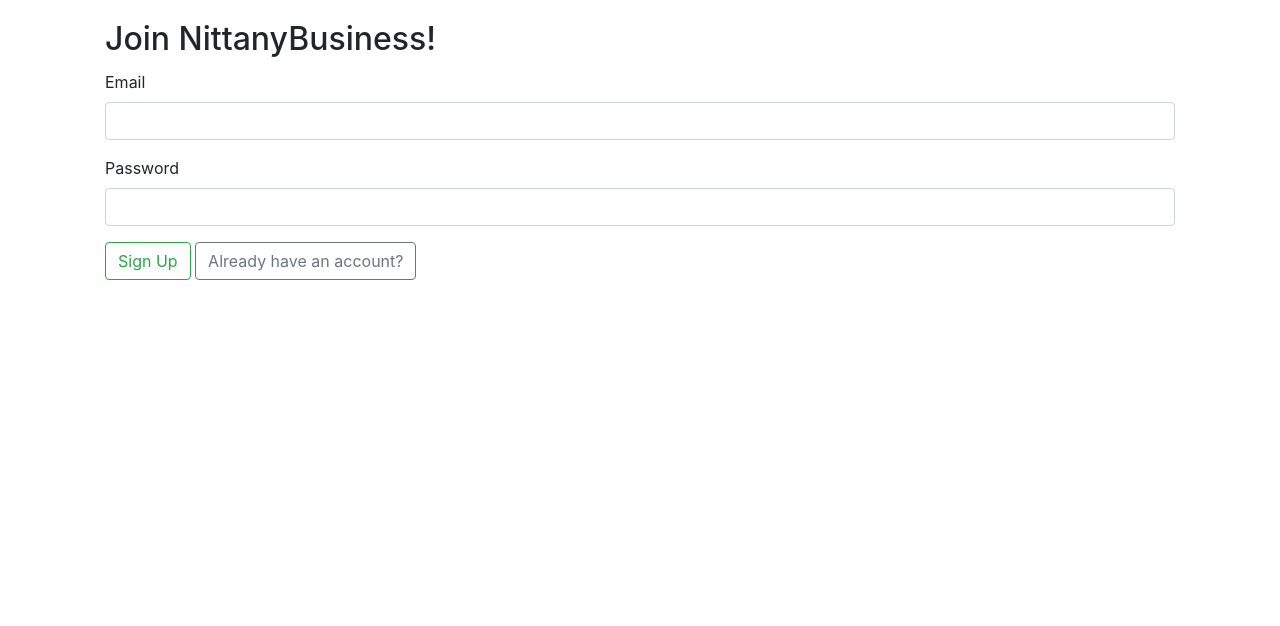
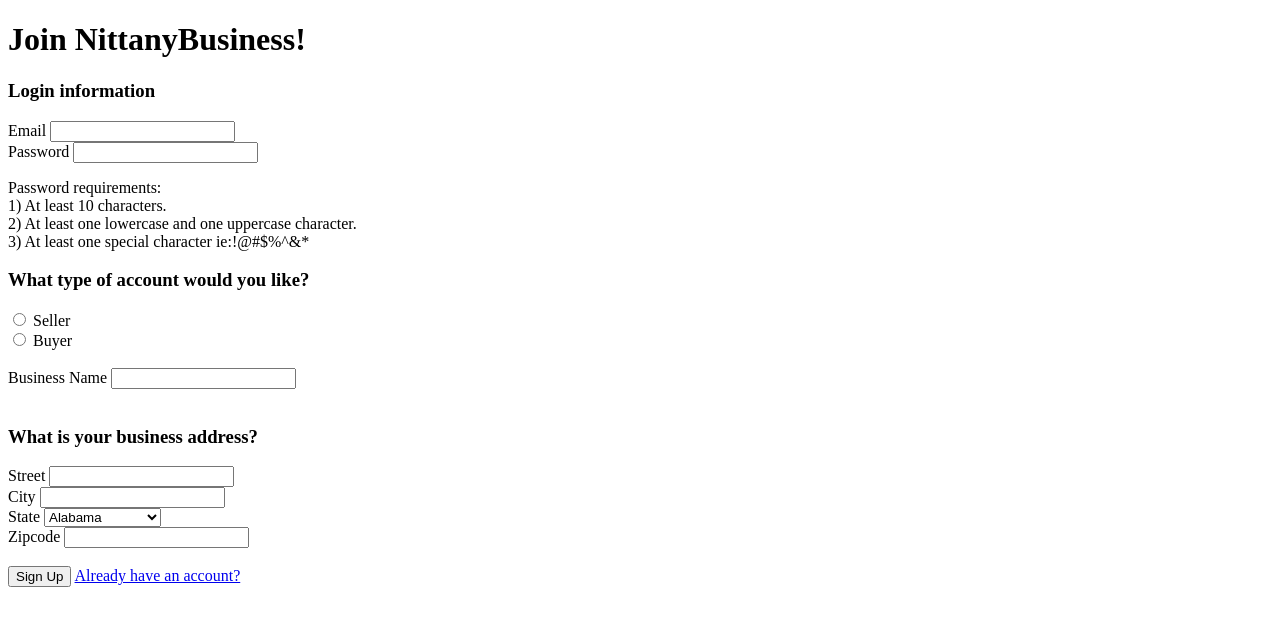
Before and after one commit to Andon-Li/DB-Team-Project-Phase-2, a Flask app: template templates/signup.html in a window 1280 px wide. Shown: the top 626 px of the page. Run offline with Flask 3, Linux system fonts and the light colour scheme; the template is opened without the code that fills it, so the values that code supplies are empty; some libraries are stand-ins or nearby versions.

Commit message:
Added html for signup page

```diff
--- a/app.py
+++ /dev/null
@@ -1,39 +0,0 @@
-from flask import Flask, render_template, session, request, redirect, url_for
-
-import sqlite3
-
-
-app = Flask(__name__)
-app.secret_key = b'cef9080767e2306c'
-
-connection = sqlite3.connect('nittanybusiness.db')
-cursor = connection.cursor()
-
-
-@app.route('/')
-def index():
-    if 'username' in session:
-        return render_template('index.html')
-    return redirect(url_for('loginpage'))
-
-
-@app.route('/login', methods=['GET', 'POST'])
-def login():
-    if request.method == 'POST':
-        entered_userID = request.form['username']
-        entered_password = request.form['password']
-        cursor.execute('''
-            EXISTS(SELECT 1 FROM users WHERE)
-        ''')
-    return render_template('login.html')
-
-
-@app.route('/logout')
-def logout():
-    # remove the username from the session if it's there
-    session.pop('username', None)
-    return redirect(url_for('index'))
-
-
-if __name__ == '__main__':
-    app.run()
--- a/main.py
+++ b/main.py
@@ -1,6 +1,6 @@
-import csv
 from flask import Flask, render_template, session, request, redirect, url_for
 
+import csv
 import sqlite3
 from hashlib import sha256
 
--- a/templates/signup.html
+++ b/templates/signup.html
@@ -3,38 +3,102 @@
 <head>
     <meta charset="utf-8">
     <meta name="viewport" content="width=device-width, initial-scale=1">
-    <link rel="stylesheet" href="https://stackpath.bootstrapcdn.com/bootstrap/4.4.1/css/bootstrap.min.css"
-          integrity="sha384-Vkoo8x4CGsO3+Hhxv8T/Q5PaXtkKtu6ug5TOeNV6gBiFeWPGFN9MuhOf23Q9Ifjh" crossorigin="anonymous">
     <title>NittanyBusiness</title>
 </head>
 <body>
-<div class="container-sm">
-    <div class="card-body">
-        <h2 class="card-title">Join NittanyBusiness!</h2>
+    <h1>Join NittanyBusiness!</h1>
 
-        <!-- Form to type in email and password to signup-->
-        <form action="/signup" method="POST">
-            <div class="form-group">
-                <label for="email">Email</label>
-                <input type="text" name="email" required class="form-control">
-            </div>
-            <div class="form-group">
-                <label for="password">Password</label>
-                <input type="password" name="password" required class="form-control">
-            </div>
-            <button type="submit" href="signup" class="btn btn-outline-success">Sign Up</button>
-            <a class="btn btn-outline-secondary" href="/loginpage" role="button">Already have an account?</a>
-        </form>
-    </div>
+    <!-- Form to type in email and password to signup-->
+    <form action="/signup" method="POST">
+        <h3>Login information</h3>
+        <label for="email">Email</label>
+        <input type="text" name="email" required><br>
 
-<script src="https://code.jquery.com/jquery-3.4.1.slim.min.js"
-        integrity="sha384-J6qa4849blE2+poT4WnyKhv5vZF5SrPo0iEjwBvKU7imGFAV0wwj1yYfoRSJoZ+n"
-        crossorigin="anonymous"></script>
-<script src="https://cdn.jsdelivr.net/npm/popper.js@1.16.0/dist/umd/popper.min.js"
-        integrity="sha384-Q6E9RHvbIyZFJoft+2mJbHaEWldlvI9IOYy5n3zV9zzTtmI3UksdQRVvoxMfooAo"
-        crossorigin="anonymous"></script>
-<script src="https://stackpath.bootstrapcdn.com/bootstrap/4.4.1/js/bootstrap.min.js"
-        integrity="sha384-wfSDF2E50Y2D1uUdj0O3uMBJnjuUD4Ih7YwaYd1iqfktj0Uod8GCExl3Og8ifwB6"
-        crossorigin="anonymous"></script>
+        <label for="password">Password</label>
+        <input type="password" name="password" required>
+        <p>
+            Password requirements: <br>
+            1) At least 10 characters. <br>
+            2) At least one lowercase and one uppercase character. <br>
+            3) At least one special character ie:!@#$%^&*
+        </p>
+
+        <h3>What type of account would you like?</h3>
+        <input type="radio" id="seller" name="account-type" required>
+        <label for="seller">Seller</label><br>
+
+        <input type="radio" id="buyer" name="account-type" required>
+        <label for="buyer">Buyer</label><br><br>
+
+        <label for="business-name">Business Name</label>
+        <input type="text" name="password" required><br><br>
+
+        <h3>What is your business address?</h3>
+        <label for="address-street">Street</label>
+        <input type="text" name="address-street" required><br>
+
+        <label for="address-city">City</label>
+        <input type="text" name="address-city" required><br>
+
+        <label for="address-state">State</label>
+        <select name="address-state" required>
+            <option value=alabama>Alabama</option>
+            <option value=alaska>Alaska</option>
+            <option value=arizona>Arizona</option>
+            <option value=arkansas>Arkansas</option>
+            <option value=california>California</option>
+            <option value=colorado>Colorado</option>
+            <option value=connecticut>Connecticut</option>
+            <option value=delaware>Delaware</option>
+            <option value=florida>Florida</option>
+            <option value=georgia>Georgia</option>
+            <option value=hawaii>Hawaii</option>
+            <option value=idaho>Idaho</option>
+            <option value=illinois>Illinois</option>
+            <option value=indiana>Indiana</option>
+            <option value=iowa>Iowa</option>
+            <option value=kansas>Kansas</option>
+            <option value=kentucky>Kentucky</option>
+            <option value=louisiana>Louisiana</option>
+            <option value=maine>Maine</option>
+            <option value=maryland>Maryland</option>
+            <option value=massachusetts>Massachusetts</option>
+            <option value=michigan>Michigan</option>
+            <option value=minnesota>Minnesota</option>
+            <option value=mississippi>Mississippi</option>
+            <option value=missouri>Missouri</option>
+            <option value=montana>Montana</option>
+            <option value=nebraska>Nebraska</option>
+            <option value=nevada>Nevada</option>
+            <option value=new-hampshire>New Hampshire</option>
+            <option value=new-jersey>New Jersey</option>
+            <option value=new-mexico>New Mexico</option>
+            <option value=new-york>New York</option>
+            <option value=north-carolina>North Carolina</option>
+            <option value=north-dakota>North Dakota</option>
+            <option value=ohio>Ohio</option>
+            <option value=oklahoma>Oklahoma</option>
+            <option value=oregon>Oregon</option>
+            <option value=pennsylvania>Pennsylvania</option>
+            <option value=rhode-island>Rhode Island</option>
+            <option value=south-carolina>South Carolina</option>
+            <option value=south-dakota>South Dakota</option>
+            <option value=tennessee>Tennessee</option>
+            <option value=texas>Texas</option>
+            <option value=utah>Utah</option>
+            <option value=vermont>Vermont</option>
+            <option value=virginia>Virginia</option>
+            <option value=washington>Washington</option>
+            <option value=west-virginia>West Virginia</option>
+            <option value=wisconsin>Wisconsin</option>
+            <option value=wyoming>Wyoming</option>
+        </select><br>
+
+        <label for="address-zip">Zipcode</label>
+        <input type="text" name="address-zip" required><br><br>
+
+        <button type="submit" href="signup">Sign Up</button>
+        <a href="/loginpage" role="button">Already have an account?</a>
+    </form>
 </body>
 </html>
```
